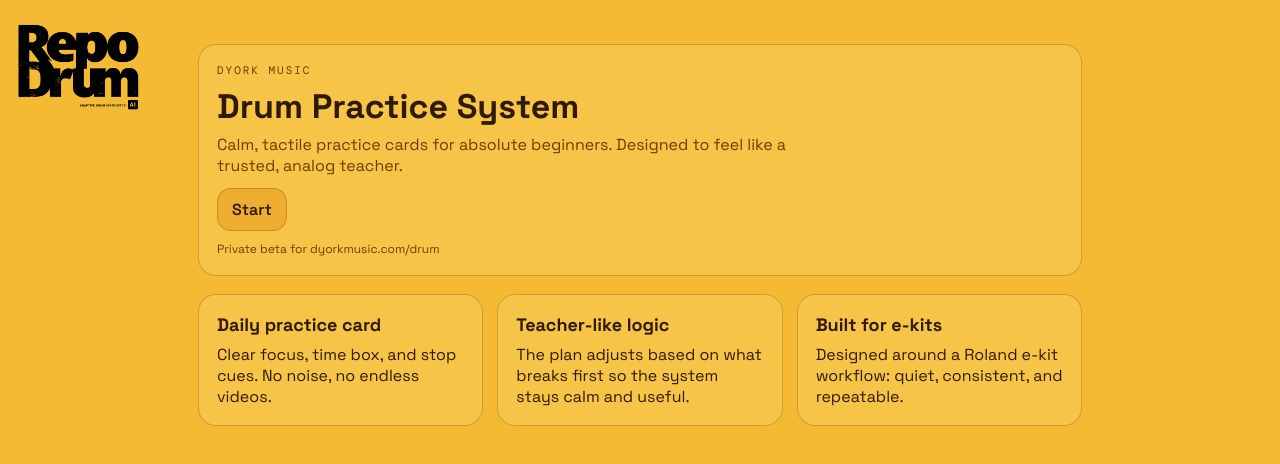
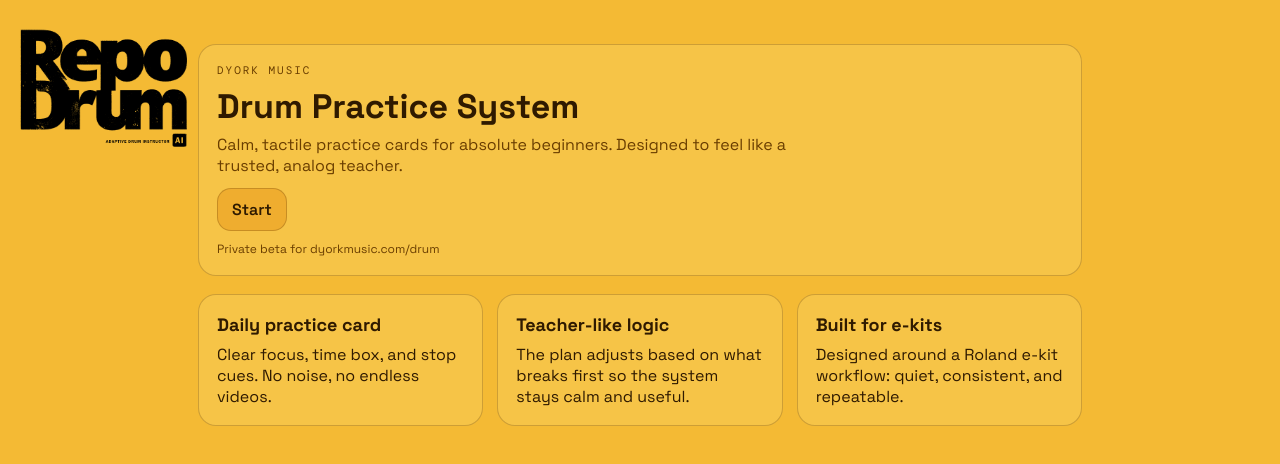
Before and after one commit to speedwarnsf/drum, a Next.js app: page / in a window 1280 px wide. Shown: the top 464 px of the page. Built offline with nearby package versions, Linux system fonts and the light colour scheme.

Commit message:
Increase global logo size

```diff
--- a/app/globals.css
+++ b/app/globals.css
@@ -114,8 +114,8 @@
   position: fixed;
   top: 12px;
   left: 12px;
-  width: 130px;
-  height: 130px;
+  width: 180px;
+  height: 180px;
   z-index: 6;
   pointer-events: none;
 }
--- a/app/layout.tsx
+++ b/app/layout.tsx
@@ -31,8 +31,8 @@
           className="global-logo"
           src="/media/repodrumlogo.gif"
           alt="Drum Repo"
-          width={130}
-          height={130}
+          width={180}
+          height={180}
           priority
         />
         {children}
```
